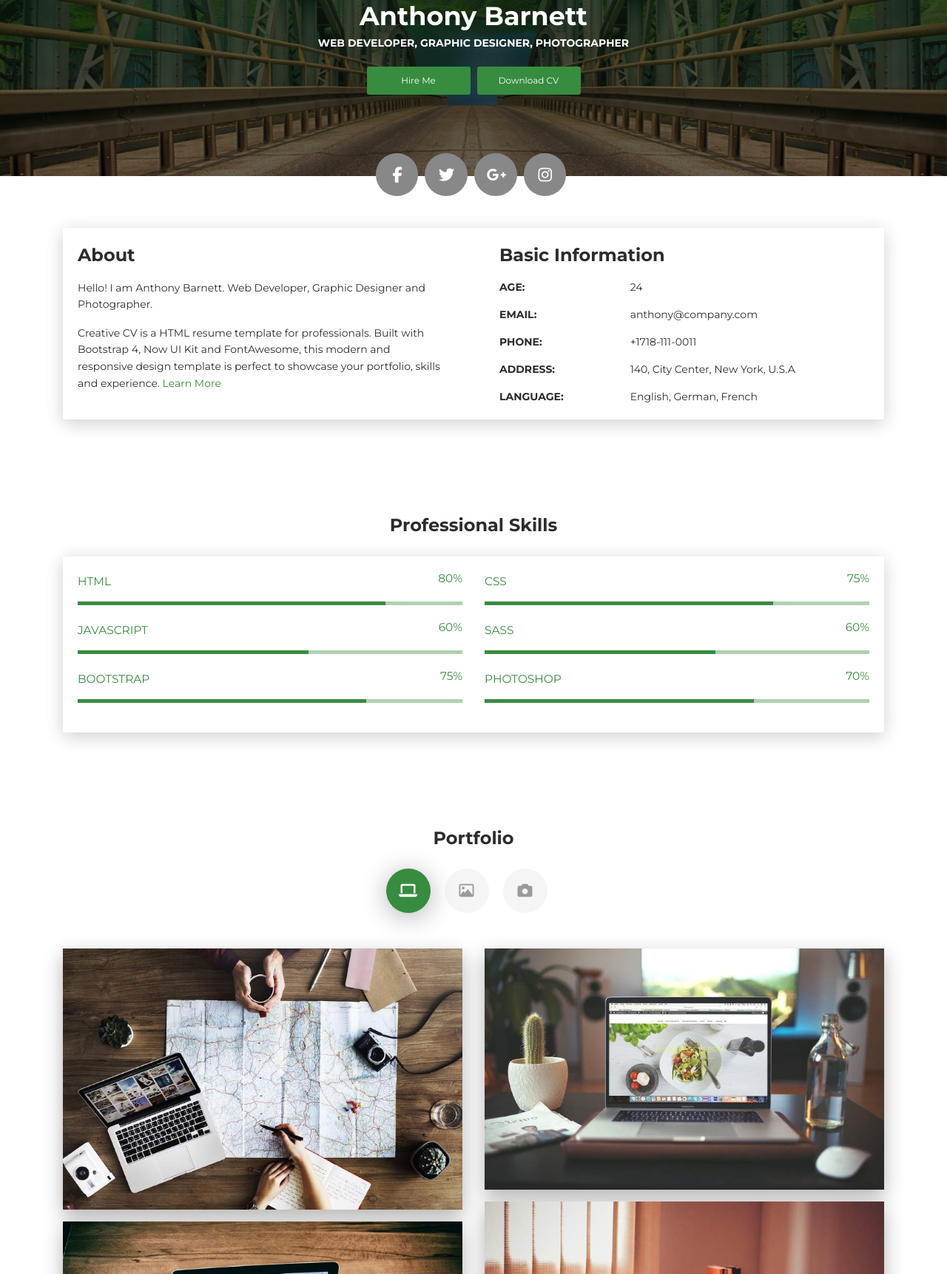
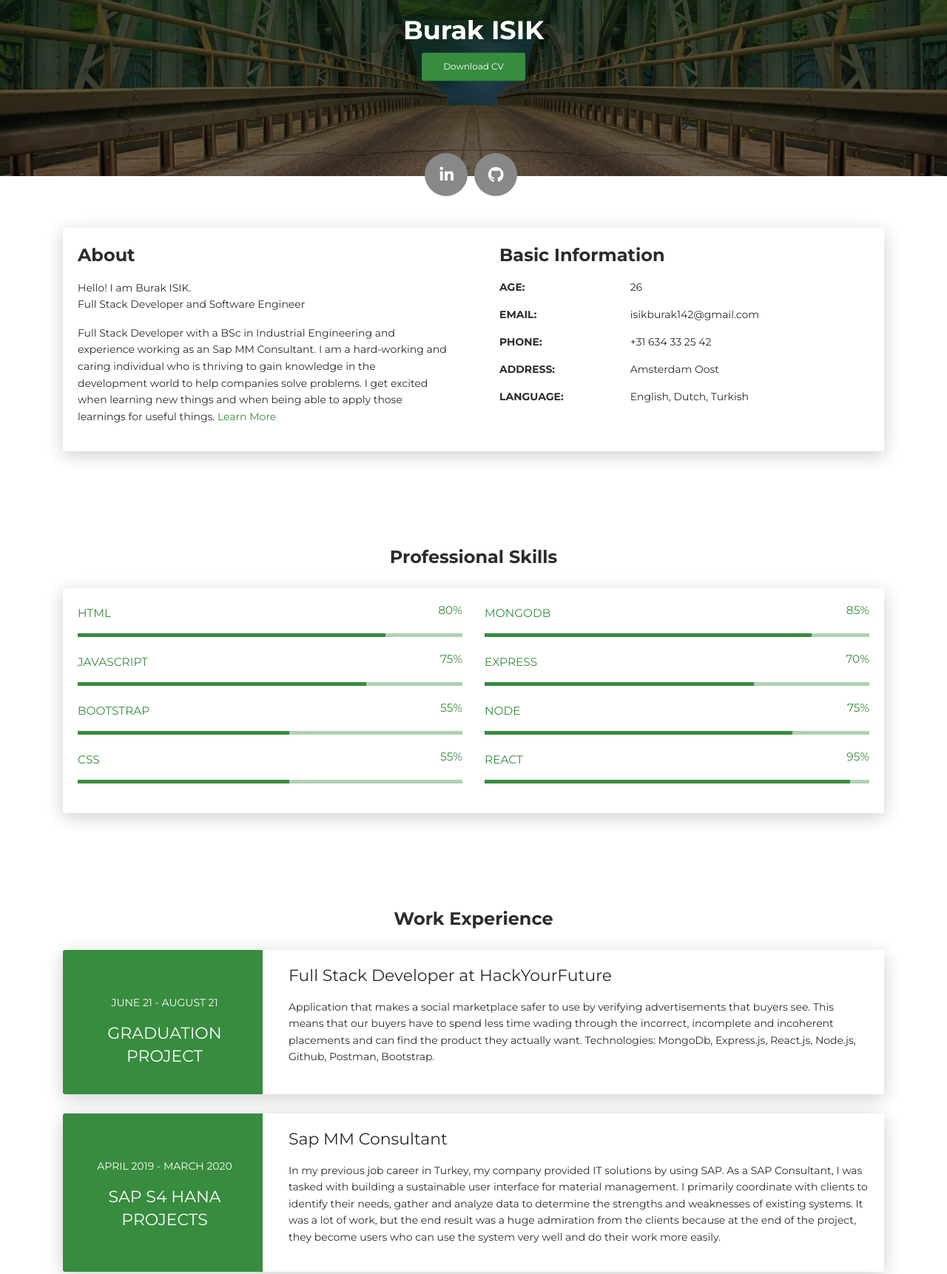
Before and after one commit to buraakkk/API-Project, a plain HTML site: page about.html in a window 1280 px wide. Shown: the part 312-2034 px from the top of the page at 74% size. Drawn offline with Linux system fonts and the light colour scheme.

Commit message:
Added about new features

```diff
--- a/about.html
+++ b/about.html
@@ -4,7 +4,7 @@
     <meta charset="UTF-8" />
     <meta http-equiv="X-UA-Compatible" content="IE=edge" />
     <meta name="viewport" content="width=device-width, initial-scale=1" />
-    <title>Creative CV</title>
+    <title>About Me</title>
     <link
       href="https://fonts.googleapis.com/css?family=Montserrat:400,700,200"
       rel="stylesheet"
@@ -67,11 +67,11 @@
                 <li class="nav-item">
                   <a class="nav-link smooth-scroll" href="#skill">Skills</a>
                 </li>
-                <li class="nav-item">
+                <!-- <li class="nav-item">
                   <a class="nav-link smooth-scroll" href="#portfolio"
                     >Portfolio</a
                   >
-                </li>
+                </li> -->
                 <li class="nav-item">
                   <a class="nav-link smooth-scroll" href="#experience"
                     >Experience</a
@@ -99,21 +99,13 @@
               <div class="container">
                 <div class="content-center">
                   <div class="cc-profile-image">
-                    <a href="#"><img src="images/anthony.jpg" alt="Image" /></a>
+                    <a href="#"><img src="images/burak.jpg" alt="Image" /></a>
                   </div>
-                  <div class="h2 title">Anthony Barnett</div>
-                  <p class="category text-white">
-                    Web Developer, Graphic Designer, Photographer
-                  </p>
+                  <div class="h2 title">Burak ISIK</div>
+                  <p class="category text-white"></p>
                   <a
-                    class="btn btn-primary smooth-scroll mr-2"
-                    href="#contact"
-                    data-aos="zoom-in"
-                    data-aos-anchor="data-aos-anchor"
-                    >Hire Me</a
-                  ><a
                     class="btn btn-primary"
-                    href="#"
+                    href="https://docs.google.com/presentation/d/1dGe4j1JcRds_jNBlkpaBZwpdcH3497lBBE3m8t4vFRk/edit#slide=id.ge9f692786d_0_0"
                     data-aos="zoom-in"
                     data-aos-anchor="data-aos-anchor"
                     >Download CV</a
@@ -125,28 +117,16 @@
                   <div class="button-container">
                     <a
                       class="btn btn-default btn-round btn-lg btn-icon"
-                      href="#"
+                      href="https://www.linkedin.com/in/burak-işik-04a354183/"
                       rel="tooltip"
-                      title="Follow me on Facebook"
-                      ><i class="fa fa-facebook"></i></a
+                      title="Follow me on LinkedIn"
+                      ><i class="fa fa-linkedin"></i></a
                     ><a
                       class="btn btn-default btn-round btn-lg btn-icon"
-                      href="#"
+                      href="https://github.com/buraakkk"
                       rel="tooltip"
-                      title="Follow me on Twitter"
-                      ><i class="fa fa-twitter"></i></a
-                    ><a
-                      class="btn btn-default btn-round btn-lg btn-icon"
-                      href="#"
-                      rel="tooltip"
-                      title="Follow me on Google+"
-                      ><i class="fa fa-google-plus"></i></a
-                    ><a
-                      class="btn btn-default btn-round btn-lg btn-icon"
-                      href="#"
-                      rel="tooltip"
-                      title="Follow me on Instagram"
-                      ><i class="fa fa-instagram"></i
+                      title="Follow me on Github"
+                      ><i class="fa fa-github"></i
                     ></a>
                   </div>
                 </div>
@@ -162,16 +142,18 @@
                   <div class="card-body">
                     <div class="h4 mt-0 title">About</div>
                     <p>
-                      Hello! I am Anthony Barnett. Web Developer, Graphic
-                      Designer and Photographer.
+                      Hello! I am Burak ISIK.
+                      <br />Full Stack Developer and Software Engineer
                     </p>
                     <p>
-                      Creative CV is a HTML resume template for professionals.
-                      Built with Bootstrap 4, Now UI Kit and FontAwesome, this
-                      modern and responsive design template is perfect to
-                      showcase your portfolio, skills and experience.
+                      Full Stack Developer with a BSc in Industrial Engineering
+                      and experience working as an Sap MM Consultant. I am a
+                      hard-working and caring individual who is thriving to gain
+                      knowledge in the development world to help companies solve
+                      problems. I get excited when learning new things and when
+                      being able to apply those learnings for useful things.
                       <a
-                        href="https://templateflip.com/templates/creative-cv/"
+                        href="https://www.linkedin.com/in/burak-işik-04a354183/"
                         target="_blank"
                         >Learn More</a
                       >
@@ -185,33 +167,31 @@
                       <div class="col-sm-4">
                         <strong class="text-uppercase">Age:</strong>
                       </div>
-                      <div class="col-sm-8">24</div>
+                      <div class="col-sm-8">26</div>
                     </div>
                     <div class="row mt-3">
                       <div class="col-sm-4">
                         <strong class="text-uppercase">Email:</strong>
                       </div>
-                      <div class="col-sm-8">anthony@company.com</div>
+                      <div class="col-sm-8">isikburak142@gmail.com</div>
                     </div>
                     <div class="row mt-3">
                       <div class="col-sm-4">
                         <strong class="text-uppercase">Phone:</strong>
                       </div>
-                      <div class="col-sm-8">+1718-111-0011</div>
+                      <div class="col-sm-8">+31 634 33 25 42</div>
                     </div>
                     <div class="row mt-3">
                       <div class="col-sm-4">
                         <strong class="text-uppercase">Address:</strong>
                       </div>
-                      <div class="col-sm-8">
-                        140, City Center, New York, U.S.A
-                      </div>
+                      <div class="col-sm-8">Amsterdam Oost</div>
                     </div>
                     <div class="row mt-3">
                       <div class="col-sm-4">
                         <strong class="text-uppercase">Language:</strong>
                       </div>
-                      <div class="col-sm-8">English, German, French</div>
+                      <div class="col-sm-8">English, Dutch, Turkish</div>
                     </div>
                   </div>
                 </div>
@@ -250,7 +230,7 @@
                   </div>
                   <div class="col-md-6">
                     <div class="progress-container progress-primary">
-                      <span class="progress-badge">CSS</span>
+                      <span class="progress-badge">MongoDB</span>
                       <div class="progress">
                         <div
                           class="progress-bar progress-bar-primary"
@@ -261,9 +241,9 @@
                           aria-valuenow="60"
                           aria-valuemin="0"
                           aria-valuemax="100"
-                          style="width: 75%"
+                          style="width: 85%"
                         ></div>
-                        <span class="progress-value">75%</span>
+                        <span class="progress-value">85%</span>
                       </div>
                     </div>
                   </div>
@@ -282,15 +262,15 @@
                           aria-valuenow="60"
                           aria-valuemin="0"
                           aria-valuemax="100"
-                          style="width: 60%"
+                          style="width: 75%"
                         ></div>
-                        <span class="progress-value">60%</span>
+                        <span class="progress-value">75%</span>
                       </div>
                     </div>
                   </div>
                   <div class="col-md-6">
                     <div class="progress-container progress-primary">
-                      <span class="progress-badge">SASS</span>
+                      <span class="progress-badge">EXPRESS</span>
                       <div class="progress">
                         <div
                           class="progress-bar progress-bar-primary"
@@ -301,9 +281,9 @@
                           aria-valuenow="60"
                           aria-valuemin="0"
                           aria-valuemax="100"
-                          style="width: 60%"
+                          style="width: 70%"
                         ></div>
-                        <span class="progress-value">60%</span>
+                        <span class="progress-value">70%</span>
                       </div>
                     </div>
                   </div>
@@ -322,15 +302,15 @@
                           aria-valuenow="60"
                           aria-valuemin="0"
                           aria-valuemax="100"
-                          style="width: 75%"
+                          style="width: 55%"
                         ></div>
-                        <span class="progress-value">75%</span>
+                        <span class="progress-value">55%</span>
                       </div>
                     </div>
                   </div>
                   <div class="col-md-6">
                     <div class="progress-container progress-primary">
-                      <span class="progress-badge">Photoshop</span>
+                      <span class="progress-badge">NODE</span>
                       <div class="progress">
                         <div
                           class="progress-bar progress-bar-primary"
@@ -341,18 +321,57 @@
                           aria-valuenow="60"
                           aria-valuemin="0"
                           aria-valuemax="100"
-                          style="width: 70%"
+                          style="width: 80%"
                         ></div>
-                        <span class="progress-value">70%</span>
+                        <span class="progress-value">75%</span>
                       </div>
                     </div>
                   </div>
                 </div>
+                <div class="row">
+                  <div class="col-md-6">
+                    <div class="progress-container progress-primary">
+                      <span class="progress-badge">CSS</span>
+                      <div class="progress">
+                        <div
+                          class="progress-bar progress-bar-primary"
+                          data-aos="progress-full"
+                          data-aos-offset="10"
+                          data-aos-duration="2000"
+                          role="progressbar"
+                          aria-valuenow="60"
+                          aria-valuemin="0"
+                          aria-valuemax="100"
+                          style="width: 55%"
+                        ></div>
+                        <span class="progress-value">55%</span>
+                      </div>
+                    </div>
+                  </div>
+                  <div class="col-md-6">
+                    <div class="progress-container progress-primary">
+                      <span class="progress-badge">REACT</span>
+                      <div class="progress">
+                        <div
+                          class="progress-bar progress-bar-primary"
+                          data-aos="progress-full"
+                          data-aos-offset="10"
+                          data-aos-duration="2000"
+                          role="progressbar"
+                          aria-valuenow="60"
+                          aria-valuemin="0"
+                          aria-valuemax="100"
+                          style="width: 95%"
+                        ></div>
+                        <span class="progress-value">95%</span>
+                      </div>
+                    </div>
+                  </div>
               </div>
             </div>
           </div>
         </div>
-        <div class="section" id="portfolio">
+        <!-- <div class="section" id="portfolio">
           <div class="container">
             <div class="row">
               <div class="col-md-6 ml-auto mr-auto">
@@ -615,7 +634,7 @@
               </div>
             </div>
           </div>
-        </div>
+        </div> -->
         <div class="section" id="experience">
           <div class="container cc-experience">
             <div class="h4 text-center mb-4 title">Work Experience</div>
@@ -628,8 +647,8 @@
                   data-aos-duration="500"
                 >
                   <div class="card-body cc-experience-header">
-                    <p>March 2016 - Present</p>
-                    <div class="h5">CreativeM</div>
+                    <p>June 21 - August 21</p>
+                    <div class="h5">Graduation project</div>
                   </div>
                 </div>
                 <div
@@ -639,16 +658,11 @@
                   data-aos-duration="500"
                 >
                   <div class="card-body">
-                    <div class="h5">Front End Developer</div>
+                    <div class="h5">Full Stack Developer at HackYourFuture</div>
                     <p>
-                      Euismod massa scelerisque suspendisse fermentum habitant
-                      vitae ullamcorper magna quam iaculis, tristique sapien
-                      taciti mollis interdum sagittis libero nunc inceptos
-                      tellus, hendrerit vel eleifend primis lectus quisque
-                      cubilia sed mauris. Lacinia porta vestibulum diam integer
-                      quisque eros pulvinar curae, curabitur feugiat arcu
-                      vivamus parturient aliquet laoreet at, eu etiam pretium
-                      molestie ultricies sollicitudin dui.
+                      Application that makes a social marketplace safer to use by verifying advertisements that buyers see.
+                      This means that our buyers have to spend less time wading through the incorrect, incomplete and incoherent placements and can find the product they actually want.
+Technologies: MongoDb, Express.js, React.js, Node.js, Github, Postman, Bootstrap.
                     </p>
                   </div>
                 </div>
@@ -663,8 +677,8 @@
                   data-aos-duration="500"
                 >
                   <div class="card-body cc-experience-header">
-                    <p>April 2014 - March 2016</p>
-                    <div class="h5">WebNote</div>
+                    <p>April 2019 - March 2020</p>
+                    <div class="h5">Sap S4 Hana Projects</div>
                   </div>
                 </div>
                 <div
@@ -674,22 +688,20 @@
                   data-aos-duration="500"
                 >
                   <div class="card-body">
-                    <div class="h5">Web Developer</div>
+                    <div class="h5">Sap MM Consultant</div>
                     <p>
-                      Euismod massa scelerisque suspendisse fermentum habitant
-                      vitae ullamcorper magna quam iaculis, tristique sapien
-                      taciti mollis interdum sagittis libero nunc inceptos
-                      tellus, hendrerit vel eleifend primis lectus quisque
-                      cubilia sed mauris. Lacinia porta vestibulum diam integer
-                      quisque eros pulvinar curae, curabitur feugiat arcu
-                      vivamus parturient aliquet laoreet at, eu etiam pretium
-                      molestie ultricies sollicitudin dui.
+                      In my previous job career in Turkey, my company provided IT solutions by using SAP.
+                      As a SAP Consultant, I was tasked with building a sustainable user interface for material management.
+                      I primarily coordinate with clients to identify their needs, gather and analyze data to determine the strengths
+                     and weaknesses of existing systems.
+                     It was a lot of work, but the end result was a huge admiration from the clients because at the end of the project,
+                     they become users who can use the system very well and do their work more easily.
                     </p>
                   </div>
                 </div>
               </div>
             </div>
-            <div class="card">
+            <!-- <div class="card">
               <div class="row">
                 <div
                   class="col-md-3 bg-primary"
@@ -723,7 +735,7 @@
                   </div>
                 </div>
               </div>
-            </div>
+            </div> -->
           </div>
         </div>
         <div class="section">
@@ -738,8 +750,9 @@
                   data-aos-duration="500"
                 >
                   <div class="card-body cc-education-header">
-                    <p>2013 - 2015</p>
-                    <div class="h5">Master's Degree</div>
+                    <p>2020 - 2021</p>
+                    <div class="h5">Web Development
+</div>
                   </div>
                 </div>
                 <div
@@ -749,17 +762,11 @@
                   data-aos-duration="500"
                 >
                   <div class="card-body">
-                    <div class="h5">Master of Information Technology</div>
+                    <div class="h5">Web Development at HackYourFuture | Amsterdam | Curriculum</div>
                     <p class="category">University of Computer Science</p>
                     <p>
-                      Euismod massa scelerisque suspendisse fermentum habitant
-                      vitae ullamcorper magna quam iaculis, tristique sapien
-                      taciti mollis interdum sagittis libero nunc inceptos
-                      tellus, hendrerit vel eleifend primis lectus quisque
-                      cubilia sed mauris. Lacinia porta vestibulum diam integer
-                      quisque eros pulvinar curae, curabitur feugiat arcu
-                      vivamus parturient aliquet laoreet at, eu etiam pretium
-                      molestie ultricies sollicitudin dui.
+                    7-month coding bootcamp with modules on HTML, CSS,
+                    JavaScript, NodeJS, ExpressJS, MySQL and ReactJS.
                     </p>
                   </div>
                 </div>
@@ -774,7 +781,7 @@
                   data-aos-duration="500"
                 >
                   <div class="card-body cc-education-header">
-                    <p>2009 - 2013</p>
+                    <p>2014 - 2019</p>
                     <div class="h5">Bachelor's Degree</div>
                   </div>
                 </div>
@@ -785,23 +792,16 @@
                   data-aos-duration="500"
                 >
                   <div class="card-body">
-                    <div class="h5">Bachelor of Computer Science</div>
-                    <p class="category">University of Computer Science</p>
+                    <div class="h5">Bachelor of Industrial Engineering</div>
+                    <p class="category">Istanbul Technical University</p>
                     <p>
-                      Euismod massa scelerisque suspendisse fermentum habitant
-                      vitae ullamcorper magna quam iaculis, tristique sapien
-                      taciti mollis interdum sagittis libero nunc inceptos
-                      tellus, hendrerit vel eleifend primis lectus quisque
-                      cubilia sed mauris. Lacinia porta vestibulum diam integer
-                      quisque eros pulvinar curae, curabitur feugiat arcu
-                      vivamus parturient aliquet laoreet at, eu etiam pretium
-                      molestie ultricies sollicitudin dui.
+                     Experienced Sap Materials Management Consultant with a demonstrated history of working in the computer software industry. Strong information technology professional with a Bachelor's degree focused in Industrial Engineering from Istanbul Technical University.
                     </p>
                   </div>
                 </div>
               </div>
             </div>
-            <div class="card">
+            <!-- <div class="card">
               <div class="row">
                 <div
                   class="col-md-3 bg-primary"
@@ -836,10 +836,10 @@
                   </div>
                 </div>
               </div>
-            </div>
+            </div> -->
           </div>
         </div>
-        <div class="section" id="reference">
+        <!-- <div class="section" id="reference">
           <div class="container cc-reference">
             <div class="h4 mb-4 text-center title">References</div>
             <div class="card" data-aos="zoom-in">
@@ -925,7 +925,7 @@
               </div>
             </div>
           </div>
-        </div>
+        </div> -->
         <div class="section" id="contact">
           <div
             class="cc-contact-information"
@@ -1021,12 +1021,12 @@
                           <div class="card-body">
                             <p class="mb-0"><strong>Address </strong></p>
                             <p class="pb-2">
-                              140, City Center, New York, U.S.A
+                              Amsterdam
                             </p>
                             <p class="mb-0"><strong>Phone</strong></p>
-                            <p class="pb-2">+1718-111-0011</p>
+                            <p class="pb-2">+31634332542</p>
                             <p class="mb-0"><strong>Email</strong></p>
-                            <p>anthony@company.com</p>
+                            <p>isikburak142@gmail.com</p>
                           </div>
                         </div>
                       </div>
@@ -1041,23 +1041,16 @@
     </div>
     <footer class="footer">
       <div class="container text-center">
-        <a class="cc-facebook btn btn-link" href="#"
-          ><i class="fa fa-facebook fa-2x" aria-hidden="true"></i></a
-        ><a class="cc-twitter btn btn-link" href="#"
-          ><i class="fa fa-twitter fa-2x" aria-hidden="true"></i></a
-        ><a class="cc-google-plus btn btn-link" href="#"
-          ><i class="fa fa-google-plus fa-2x" aria-hidden="true"></i></a
-        ><a class="cc-instagram btn btn-link" href="#"
-          ><i class="fa fa-instagram fa-2x" aria-hidden="true"></i
-        ></a>
+        <a class="cc-facebook btn btn-link" href="https://www.linkedin.com/in/burak-işik-04a354183/"
+          ><i class="fa fa-linkedin fa-2x" aria-hidden="true"></i></a
+        ><a class="cc-twitter btn btn-link" href="https://github.com/buraakkk"
+          ><i class="fa fa-github fa-2x" aria-hidden="true"></i></a
+        >
       </div>
-      <div class="h4 title text-center">Anthony Barnett</div>
+      <div class="h4 title text-center">Burak ISIK</div>
       <div class="text-center text-muted">
         <p>
-          &copy; Creative CV. All rights reserved.<br />Design -
-          <a class="credit" href="https://templateflip.com" target="_blank"
-            >TemplateFlip</a
-          >
+          &copy;All rights reserved.
         </p>
       </div>
     </footer>
```
Also changed, not shown: images/burak.jpg (added), images/burak.png (added).
